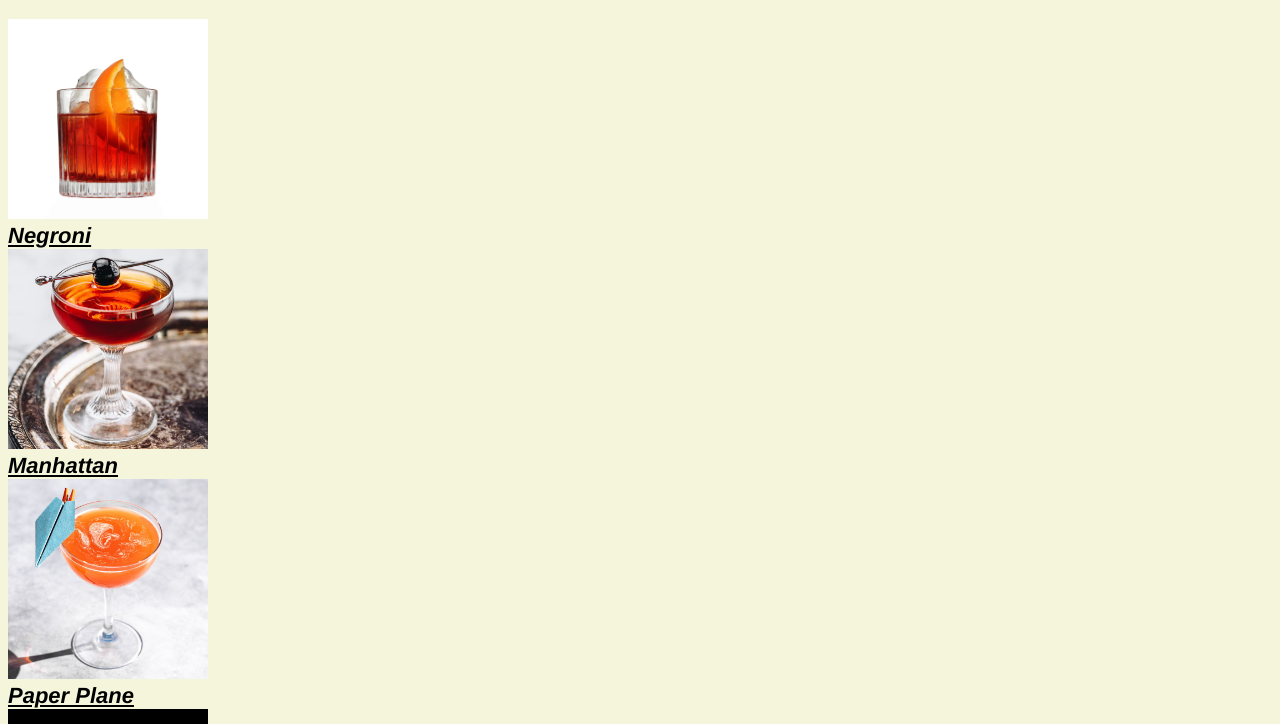
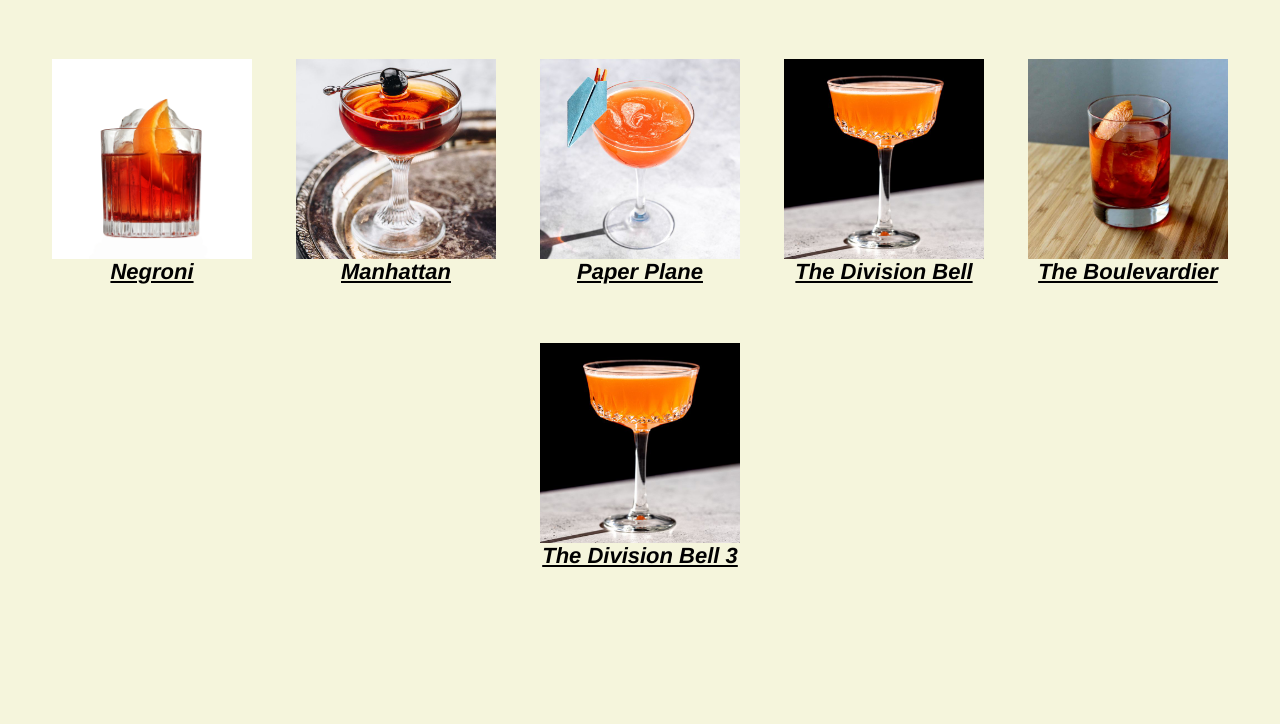
Before and after one commit to joshchopin7/Cocktail_Recipes, a plain HTML site: page index.html in a window 1280 px wide. Shown: the part 61-785 px from the top of the page. Drawn offline with Linux system fonts and the light colour scheme.

Commit message:
Add Flex and Boulevardier
Added flexbox proerty to the mainpage and created a page for the Boulevardier.

```diff
--- a/index.html
+++ b/index.html
@@ -9,18 +9,31 @@
 </head>
 <body>
     <h1>Cocktail Recipes</h1>
-    <div class="drinks">
-        <img src="images/Negroni.jpg" alt="Negroni Picture" width="120"> <br>
-        <a href="Negroni.html">Negroni</a><br>
-
-        <img src="images/Manhattan.jpg" alt="Manhattan Picture" width="120"> <br>
-        <a href="Mahattan.html">Manhattan</a><br>
-
-        <img src="images/PaperPlane.jpg" alt="Paper-Plane Picture" width="120"> <br>
-        <a href="Paper-Plane.html">Paper Plane</a><br>
-
-        <img src="images/DivisionBell.jpg" alt="Division-Bell Picture" width="120"> <br>
-        <a href="Division-Bell.html">The Division Bell</a><br>
+    <div class="drink-container">
+        <div class="drink">
+            <img src="images/Negroni.jpg" alt="Negroni Picture" width="120">
+            <a href="Negroni.html">Negroni</a><br>
+        </div>
+        <div class="drink">
+            <img src="images/Manhattan.jpg" alt="Manhattan Picture" width="120">
+            <a href="Mahattan.html">Manhattan</a><br>
+        </div>
+        <div class="drink">
+            <img src="images/PaperPlane.jpg" alt="Paper-Plane Picture" width="120">
+            <a href="Paper-Plane.html">Paper Plane</a><br>
+        </div>
+        <div class="drink">
+            <img src="images/DivisionBell.jpg" alt="Division-Bell Picture" width="120">
+            <a href="Division-Bell.html">The Division Bell</a><br>
+        </div>
+        <div class="drink">
+            <img src="images/boulevardier.jpg" alt="Boulevardier Picture" width="120">
+            <a href="Boulevardier.html">The Boulevardier</a><br>
+        </div>
+        <div class="drink">
+            <img src="images/DivisionBell.jpg" alt="Division-Bell Picture" width="120">
+            <a href="Division-Bell.html">The Division Bell 3</a><br>
+        </div>
     </div>
 </body>
 </html>
--- a/style/style.css
+++ b/style/style.css
@@ -15,8 +15,19 @@ a {
     color: black;
 }
 
-.drinks {
-    border-color: black;
+.drink-container {
+   display: flex;
+   flex-wrap: wrap;
+   justify-content: space-evenly;
+   padding: 20px;
+}
+
+.drink {
+
+    display: flex;
+    flex-direction: column;
+    align-items: center;
+    padding: 20px;
 }
 
 img {
```
Also changed, not shown: Boulevardier.html (added, +25 -0 lines), images/boulevardier.jpg (added).
